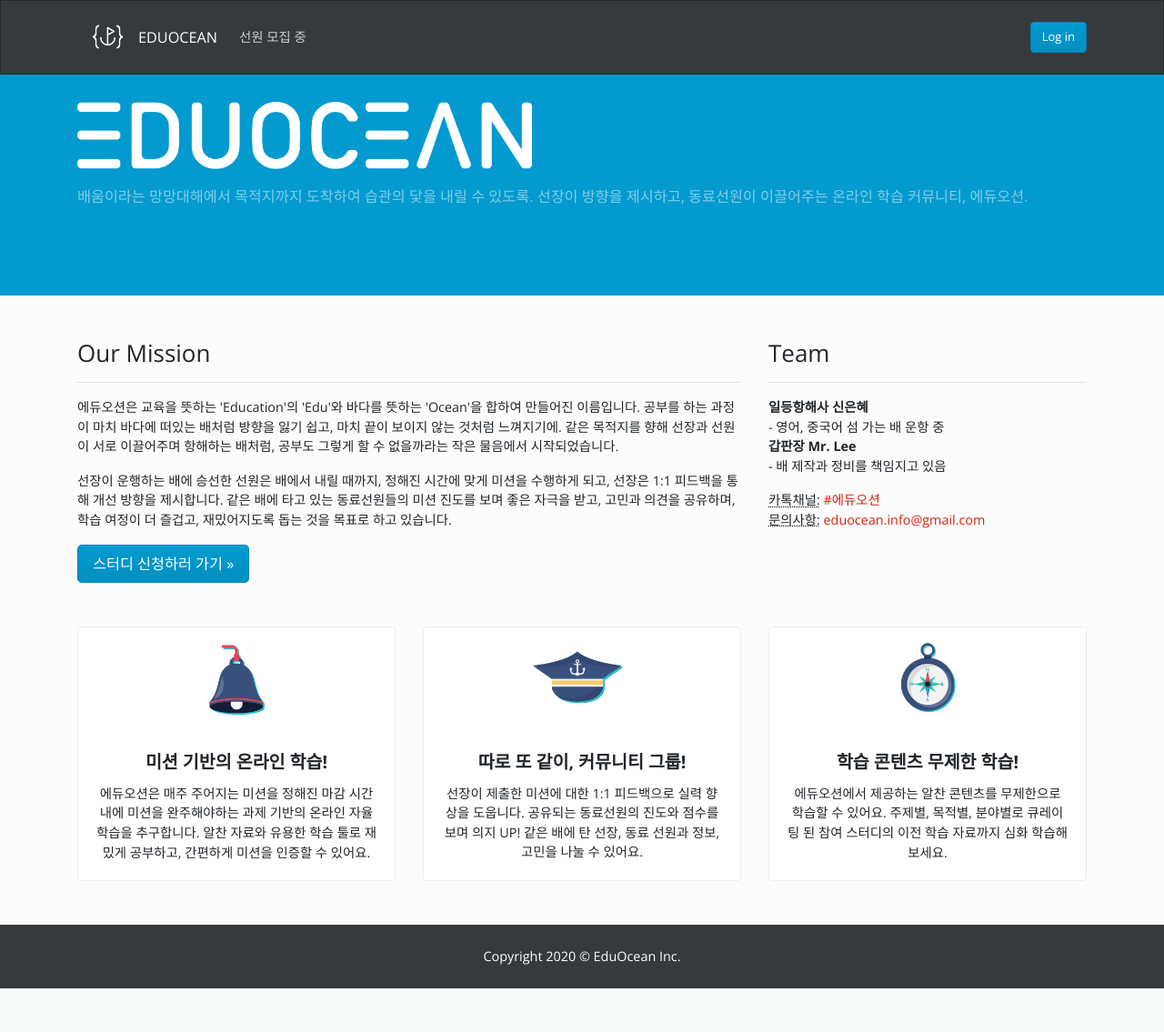
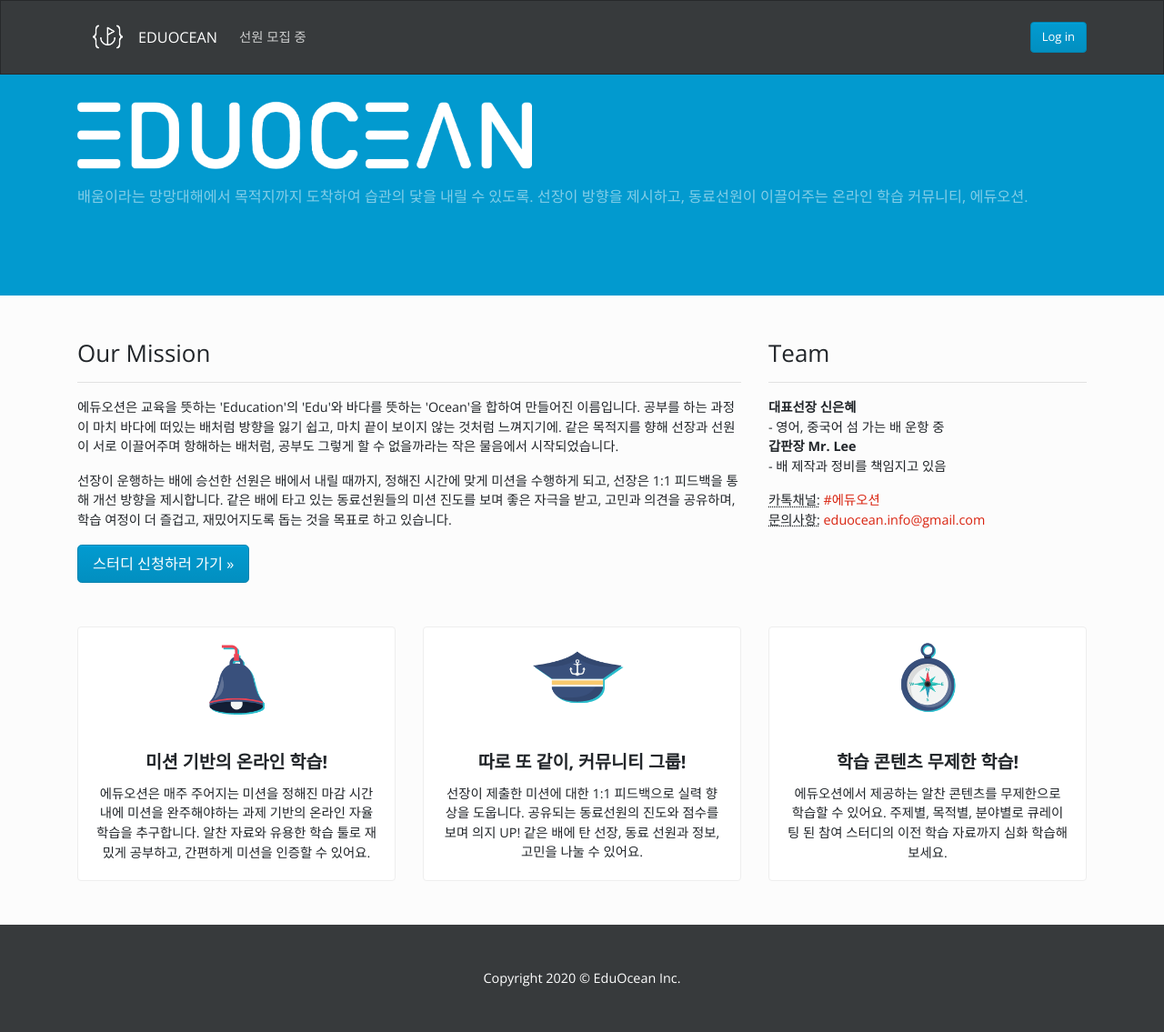
Before and after one commit to luts83/edu-ocean.com_web_development, a Django app: page / in a window 1280 px wide. Shown: the whole page at 91% size. Before the commit the page ends 1087 px from the top, so only its background shows below. Run offline with Django 3.2, Linux system fonts and the light colour scheme; parts of the project's set-up code (start-up, migrations or seed data) failed here and were passed over; some libraries are stand-ins or nearby versions.

Commit message:
14:35|03July20

```diff
--- a/basecamp/templates/basecamp/base_full.html
+++ b/basecamp/templates/basecamp/base_full.html
@@ -24,6 +24,7 @@
     <meta name='keywords' content='에듀오션, eduocean, 온라인스터디, 영어스터디, 중국어스터디, 스터디미션, 스터디플랫폼'>
 
     <meta name="google-site-verification" content="DC45UOIndMOq_OZAcn9O_kD_6wR2f_9k_xoJXQhSUck" />
+    <meta name="naver-site-verification" content="21a5b42460fe64ccece13dac7d1259bd8ce6aa2b" />
 
     <!--    Global site tag (gtag.js) - Google Analytics-->
     <script async src="https://www.googletagmanager.com/gtag/js?id=UA-170288000-1"></script>
@@ -62,14 +63,27 @@
 
 
 <!-- Footer -->
-<footer class="py-4 bg-dark">
+<footer class="py-5 bg-dark">
     <div class="container">
-        <p class="m-0 text-center text-white">
+        <div class="m-0 text-center text-white" style="vertical-align: middle;">
             <!--      Terms of Service | Privacy Policy | FAQ | 환불규정-->
             <!--      <br />-->
             Copyright 2020 © EduOcean Inc.
-        </p>
+<!--        <div align="right">-->
+<!--            <a href="#" style="vertical-align: middle;">-->
+<!--                <i class="fab fa-youtube text-white fa-2x fa-fw"></i>-->
+<!--                <i class="fab fa-facebook text-white fa-2x fa-fw"></i>-->
+<!--                <i class="fab fa-instagram text-white fa-2x fa-fw"></i>-->
+
+
+<!--            </a>-->
+<!--            </div>-->
+
+        </div>
+
+
     </div>
+
 </footer>
 
 </body>
--- a/basecamp/templates/basecamp/enter_my_room.html
+++ b/basecamp/templates/basecamp/enter_my_room.html
@@ -53,7 +53,7 @@
       <h2>Team</h2>
       <hr />
       <address>
-        <strong>일등항해사 신은혜</strong>
+        <strong>대표선장 신은혜</strong>
         <br />- 영어, 중국어 섬 가는 배 운항 중
         <br />
         <strong>갑판장 Mr. Lee</strong>
--- a/blog/models.py
+++ b/blog/models.py
@@ -79,7 +79,7 @@ class YoutubeUrl(models.Model):
 class SoundUrl(models.Model):
     title = models.CharField(
         max_length=255, default='default week', blank=True)
-    sound_file = models.FileField(null=True, upload_to="%Y%m%d")
+    sound_file = models.FileField(null=True, upload_to='studyroom_sound/%Y/%m/%d/')
     post = models.ForeignKey(Post, on_delete=models.CASCADE,
                              related_name="sound_files", null=True, blank=True)
 
```
Also changed, not shown: studyroom/admin.py (+13 -1 lines), studyroom/templates/studyroom/base.html (+16 -8 lines).
